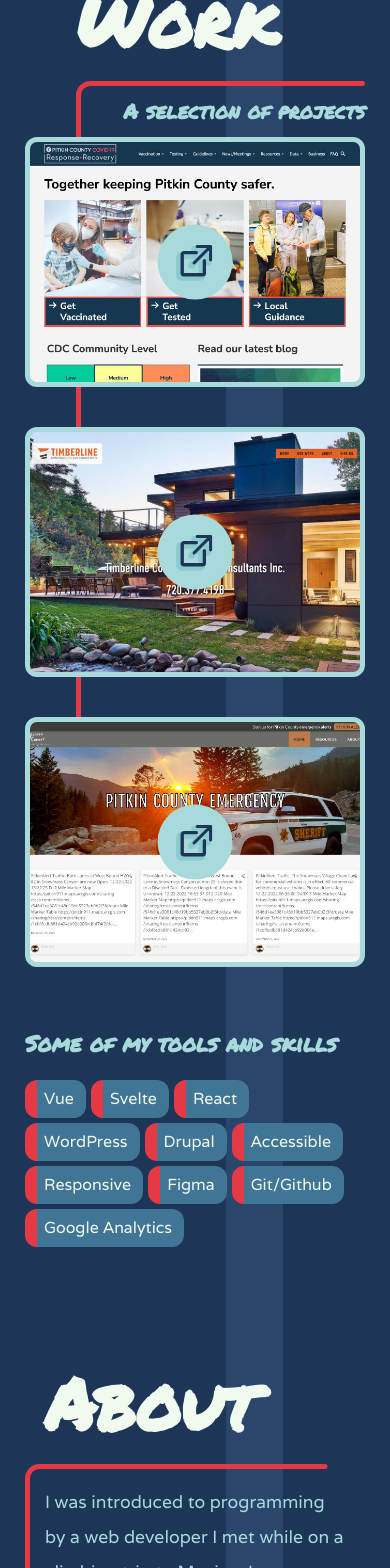
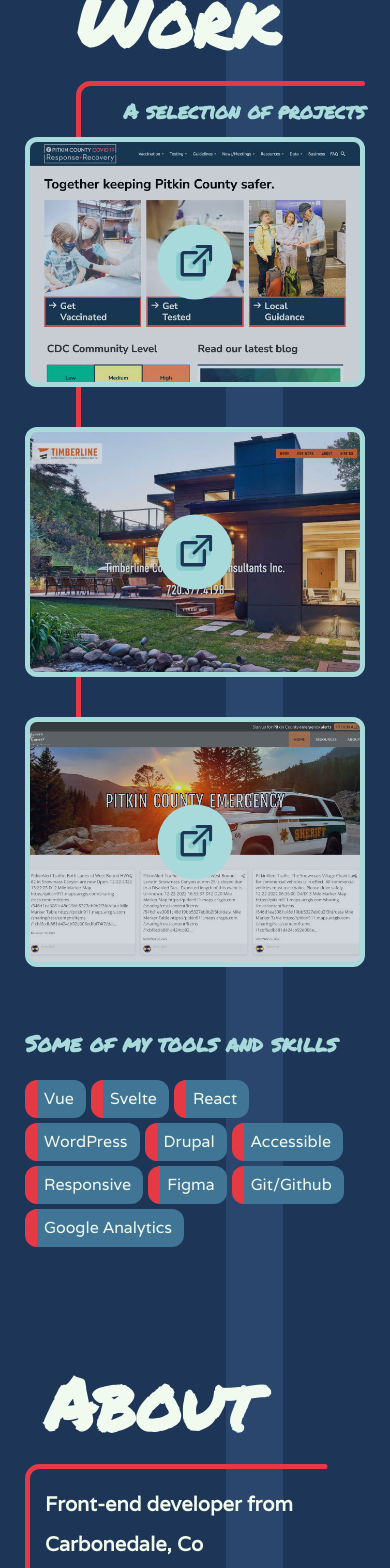
Before and after one commit to NickCalderone/developer-portfolio, a Nuxt app: page / in a window 390 px wide. Shown: the part 980-2548 px from the top of the page. Built offline with nearby package versions, Linux system fonts and the light colour scheme.

Commit message:
hover no longer causes animation on mobile

```diff
--- a/components/About.vue
+++ b/components/About.vue
@@ -124,6 +124,7 @@ export default {
 			<Face />
 		</div>
 		<div class="about-text">
+			<h3 class="about-subheader">Front-end developer from Carbonedale, Co</h3>
 			<p>I was introduced to programming by a web developer I met while on a climbing trip to Mexico. I was
 				fascinated by its usefulness and saw coding as a clear path to helping individuals, businesses, and
 				organizations achieve their goals. I have since worked with clients from small businesses to
@@ -179,6 +180,14 @@ export default {
 	transform: scalex(-.92);
 	margin-bottom: -60px;
 	width: 100%;
+}
+
+.about-subheader {
+	color: var(--color-quinary);
+	font-family: var(--font-family-secondary);
+	font-size: 1.25rem;
+	line-height: 2;
+	margin-bottom: 20px;
 }
 
 .about-text {
--- a/components/Example.vue
+++ b/components/Example.vue
@@ -80,23 +80,19 @@ export default {
 @media only screen and (max-width: 700px) {
 
 	.example::before {
-		content: '';
-		top: 0;
-		bottom: 0;
-		right: 0;
-		left: 0;
-		position: absolute;
-		background-color: var(--color-primary);
-		opacity: 0%;
 		transition-property: none;
 	}
 
 	.example-overlay {
 		top: 50%;
 		color: var(--color-primary);
-		background-color: var(--color-quaternary);
 		transform: translate(-50%, -50%) scale(100%);
 		transition-property: none
 	}
+
+	.example:hover::before {
+		opacity: 20%;
+	}
+
 }
 </style>
```
